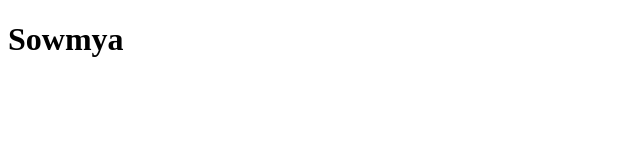
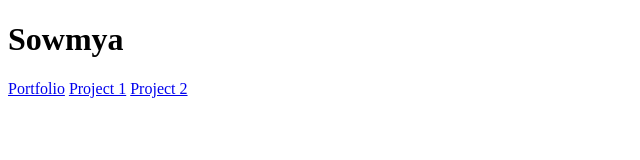
Before and after one commit to sowmya567/sowmya567.github.io, a plain HTML site: page index.html in a window 1280 px wide. Shown: the whole page, without its empty margins (0-640 px from the left). Drawn offline with Linux system fonts and the light colour scheme.

Commit message:
Update index.html

```diff
--- a/index.html
+++ b/index.html
@@ -7,5 +7,8 @@
 </head>
 <body>
     <h1>Sowmya</h1>
+    <a href="https://Sowmya567.github.io/Portfolio/index.html">Portfolio</a>
+    <a href="https://Sowmya567.github.io/online-store/index.html">Project 1</a>
+    <a href="https://Sowmya567.github.io/forms">Project 2</a>
 </body>
 </html>
```
